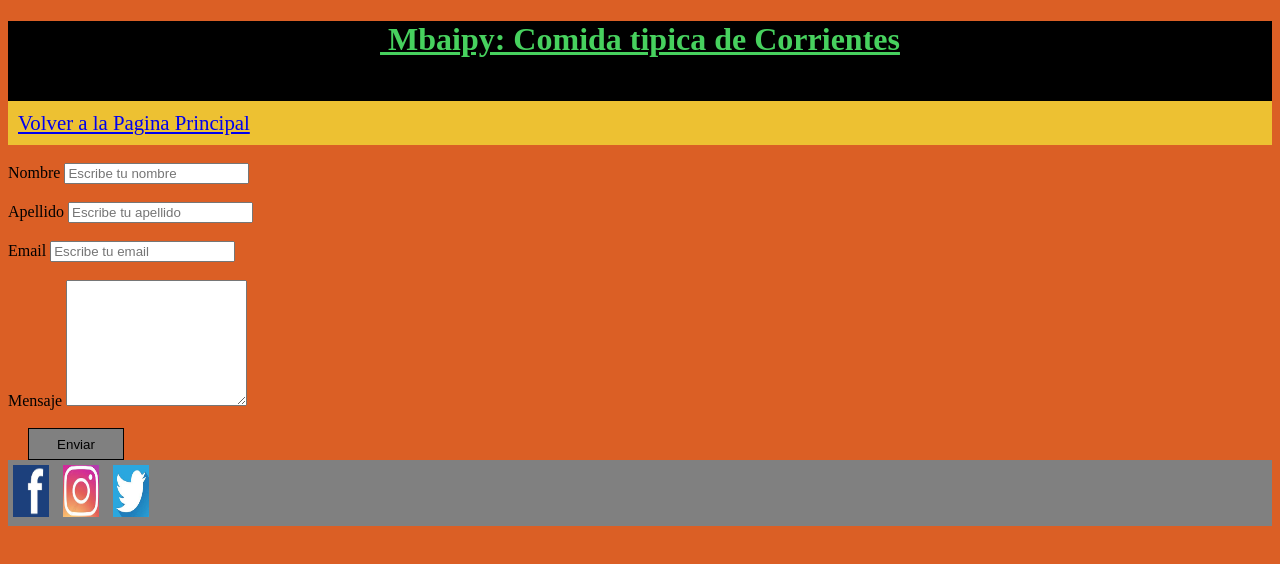
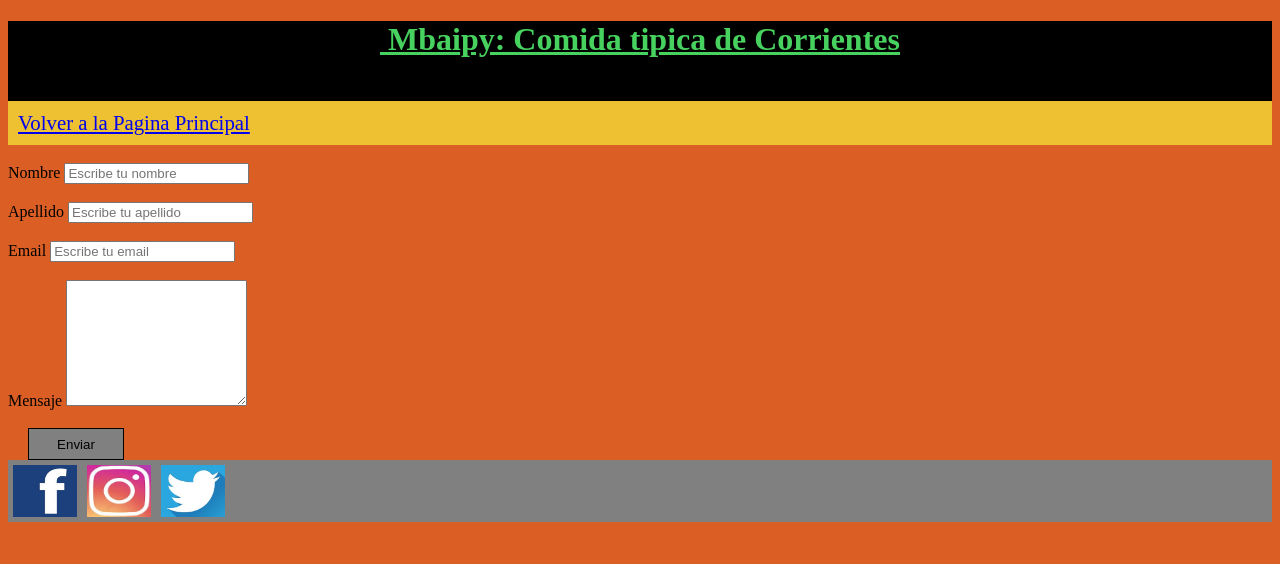
Before and after one commit to TinchoCode/Pagina_web, a plain HTML site: page contacto.html in a window 1280 px wide. Drawn offline with Linux system fonts and the light colour scheme.

Commit message:
Add files via upload

```diff
--- a/contacto.html
+++ b/contacto.html
@@ -7,7 +7,7 @@
     <link rel="stylesheet" href="css/estiloCon.css">
   </head>
   <body>
-    <header>  <h1 id="tituloP"> Mbaipy: Comida tipica de Corrientes</h1></header>
+    <header><h1 id="tituloP"> Mbaipy: Comida tipica de Corrientes</h1></header>
 
     <nav>
       <a href="index.html"> Volver a la Pagina Principal</a>
@@ -17,24 +17,24 @@
       <br>
       <label for="nombre"> Nombre</label>
       <input type="text" name="nombre" placeholder="Escribe tu nombre">
-      <br><br>
+        <br><br>
       <label for="apellido"> Apellido</label>
       <input type="text" name="apellido" placeholder="Escribe tu apellido">
-      <br><br>
+        <br><br>
       <label for="email"> Email</label>
       <input type="text" name="email" placeholder="Escribe tu email">
-      <br><br>
+        <br><br>
       <label for="msg"> Mensaje</label>
       <textarea name="msg" rows="8" cols="20"></textarea>
-      <br><br>
+        <br><br>
       <div><input class="btn" type="submit" name="submit" value="Enviar"></div>
 
     </form>
 
     <footer>
-      <a href="https://www.facebook.com" target="_blank"> <img src="imagenes/face.jpg" alt="facebook"></a>
-      <a href="https://www.instagram.com" target="_blank"> <img src="imagenes/insta.jpg" alt=""></a>
-      <a href="https://twitter.com" target="_blank"> <img src="imagenes/twitter.jpg" alt=""></a>
+      <div class="fImg"><a href="https://www.facebook.com" target="_blank"> <img src="imagenes/face.jpg" alt="facebook"></a></div>
+      <div class="fImg"><a href="https://www.instagram.com" target="_blank"> <img src="imagenes/insta.jpg" alt=""></a></div>
+      <div class="fImg"><a href="https://twitter.com" target="_blank"> <img src="imagenes/twitter.jpg" alt=""></a></div>
     </footer>
   </body>
 </html>
--- a/css/estiloCon.css
+++ b/css/estiloCon.css
@@ -54,15 +54,22 @@ nav{
 
 /* FOOTER Y SUS PARTES*/
 footer{
+  display: flex;
   background-color: grey;
   clear: both;
 }
 
 footer img{
-  width: 4.5vh;
+  height: 100%;
+  width: 100%;
+}
+
+.fImg{/*Esta es la clase de los contenedores de las img en el footer*/
+  width: 8vh;
   height: 4vw;
   padding: 5px;
 }
+
 
 /* ENLACES */
 nav a:hover{
--- a/css/estilos.css
+++ b/css/estilos.css
@@ -6,6 +6,9 @@
 
 body{
   background-color: #db5f25;
+}
+@media (min-width: 992px) and (max-width: 1199px) {
+  body { background-color: red; }
 }
 
 /* HEADER Y TITULOS*/
@@ -33,6 +36,12 @@ header:hover{
   font-size: 1.5em;
 }
 
+@media (min-width: 576px) and (max-width: 767px) {
+  .titulo{
+    text-decoration: underline lightblue;
+    font-size: 2em;
+  }
+}
 /*MAIN Y SUS PARTES*/
 main{
   background-color: #43eb34;
@@ -46,6 +55,7 @@ main{
 }
 
 
+@media (max-width:767px) {
   .imagen{
     height: 35vh;
     width: 25vw;
@@ -61,9 +71,14 @@ main{
   .imagen img:hover{
     margin: 10px;
   }
+}
 
+@media (min-width:768px) {
+  .imagen{display: none;}
+}
 /* NAV y sus PARTES*/
 nav{
+  display: flex;
   background-color: #edc132;
   padding: 2px;
   font-size: 1.3em;
@@ -87,9 +102,10 @@ nav ul li ul li {/*ESTILO DE LA LISTA DE ENLACES*/
 
 
 /*PRIMER SECTION Y PRIMER ASIDE*/
+
+.S1A1{display: flex; flex-direction: row;}/*Contenedor de section1 y aside1*/
 .sec1{
   background-color: #6e460b;
-  float: left;
   width: 50%;
   height: 72vh;
 }
@@ -97,10 +113,10 @@ nav ul li ul li {/*ESTILO DE LA LISTA DE ENLACES*/
 .asi1{
   background-color: #6e460b;
   width: 49%;
-  float: left;
   height: 72vh;
   overflow: scroll;
 }
+
 
 p, li{
   color: #202745;
@@ -110,11 +126,18 @@ section ul li, aside ol li{
   font-family: 'Teko', sans-serif;
 }
 
+@media (max-width: 767px) {
+  section ul li, aside ol li{
+    font-family: "delight candles";
+    font-size: 1.3em;
+  }
+}
+
 /* SEGUNDO SECTION  Y SEGUNDO ASIDE*/
+.S2A2{display: flex; flex-direction: row;}/*Contenedor de section2 y aside2*/
 .sec2{
   background-color: tomato;
   width: 50%;
-  float: left;
   height: 96vh;
   overflow: scroll;
 }
@@ -122,7 +145,6 @@ section ul li, aside ol li{
 .asi2{
   background-color: tomato;
   width: 49%;
-  float: left;
   height: 96vh;
 }
 
@@ -138,12 +160,18 @@ audio{
 
 /* FOOTER Y SUS PARTES*/
 footer{
+  display: flex;
   background-color: grey;
   clear: both;
 }
 
 footer img{
-  width: 4.5vh;
+  height: 100%;
+  width: 100%;
+}
+
+.fImg{/*Esta es la clase de los contenedores de las img en el footer*/
+  width: 8vh;
   height: 4vw;
   padding: 5px;
 }
```
Also changed, not shown: index.html (+11 -5 lines). Lines whose indentation alone changed are shown as unchanged.
